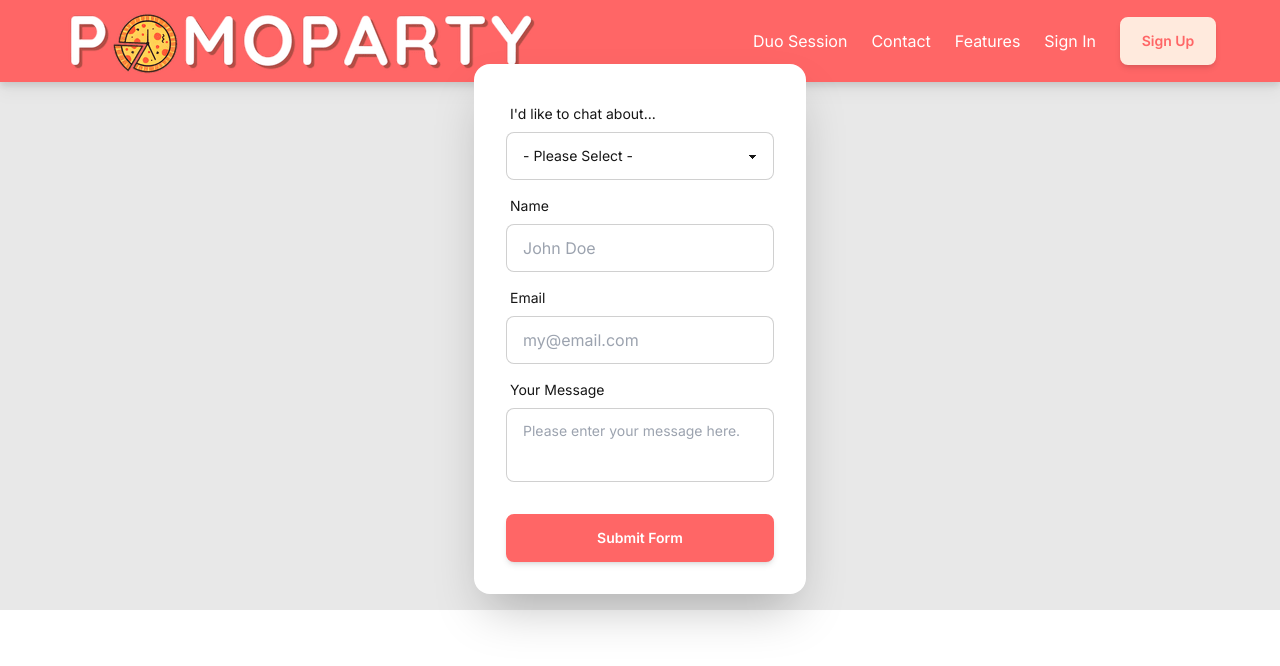
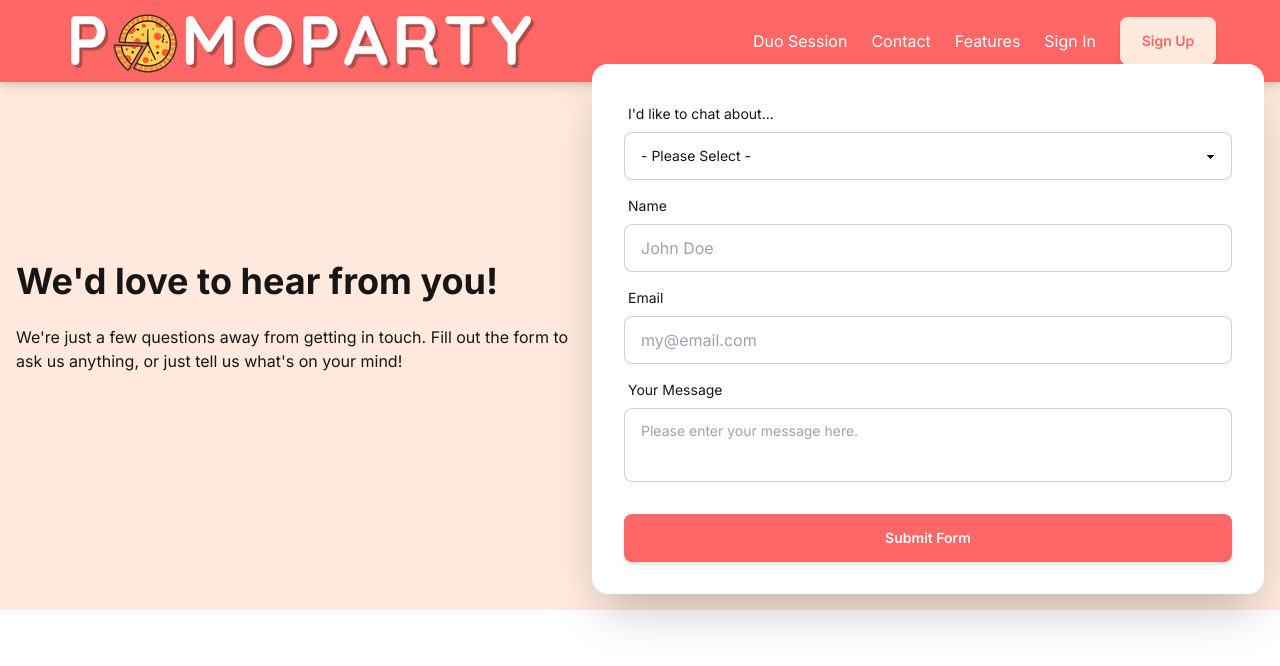
Before and after one commit to sn163/Pomoparty, a Next.js app: page /contact in a window 1280 px wide. Shown: the top 666 px of the page. Built offline with nearby package versions, Linux system fonts and the light colour scheme.

Commit message:
contact page text

```diff
--- a/src/app/_components/ContactForm.tsx
+++ b/src/app/_components/ContactForm.tsx
@@ -72,7 +72,7 @@ export default function ContactForm() {
             type="email"
             name="email"
             placeholder="my@email.com"
-            className="input input-bordered" // onChange={(event) => setEmail(event.target.value)}
+            className="input input-bordered"
             required
           />
         </div>
--- a/src/app/contact/page.tsx
+++ b/src/app/contact/page.tsx
@@ -2,12 +2,20 @@ import ContactForm from "../_components/ContactForm";
 
 export default function ContactPage() {
   return (
-    <main>
-      <div className="xl:text-top text-center">
+    <main className='bg-accent'>
+      <div className="text-center text-black">
         <h1 className="text-5xl font-bold">Contact Us</h1>
       </div>
-      <div className="hero bg-base-200">
-        <div className="hero-content xl:flex-col">
+      <div className="hero">
+        <div className="hero-content flex-col xl:flex-row">
+
+          <div className="text-center lg:text-left">
+            <h1 className="text-4xl font-bold">We&apos;d love to hear from you!</h1>
+            <p className="py-6">
+              We&apos;re just a few questions away from getting in touch.  Fill out the form to ask us anything, or just tell us what&apos;s on your mind!
+            </p>
+          </div>
+
           <div className="min-w-xl card w-full max-w-2xl shrink-0 bg-base-100 shadow-2xl xl:card-side">
             <ContactForm />
           </div>
```
